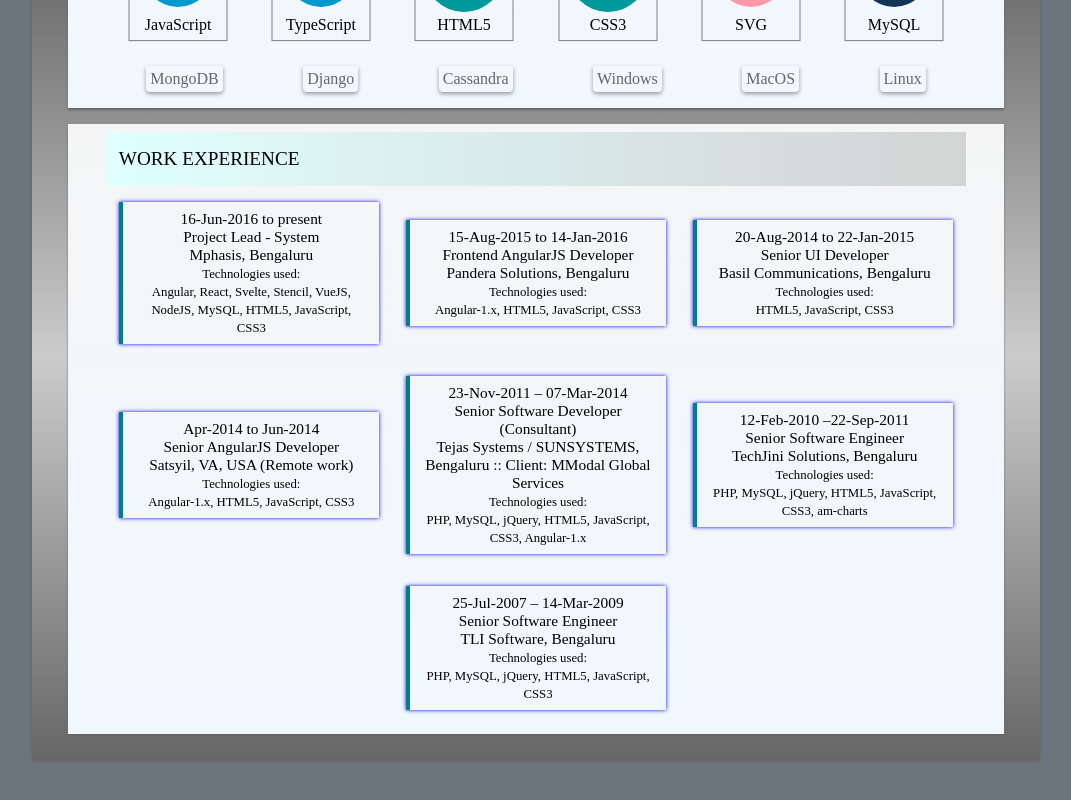
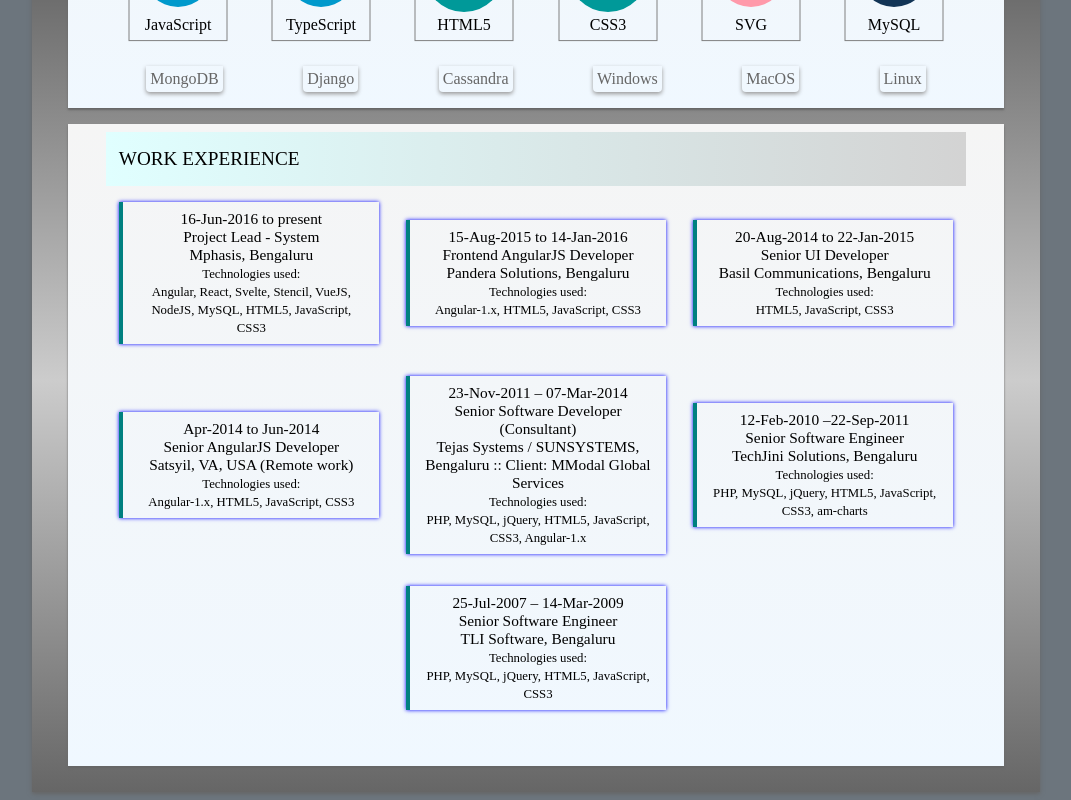
Before and after one commit to srikantgudi/srikantgudi.github.io, a Svelte app: page / in a window 1280 px wide. Shown: the part 864-1664 px from the top of the page, without its empty margins (104-1175 px from the left). Before the commit the page ends 1632 px from the top, so only its background shows below. Built offline with nearby package versions, Linux system fonts and the light colour scheme; a web font is replaced by a local one.

Commit message:
Update global.css

```diff
--- a/public/global.css
+++ b/public/global.css
@@ -84,6 +84,8 @@
     flex-flow: row wrap;
     align-items: center;
     justify-content: space-around;
+    padding-bottom: 2vh;
+    margin-bottom: 2vh;
 }
 .exp {
     padding: 1vh 1vw;
```
